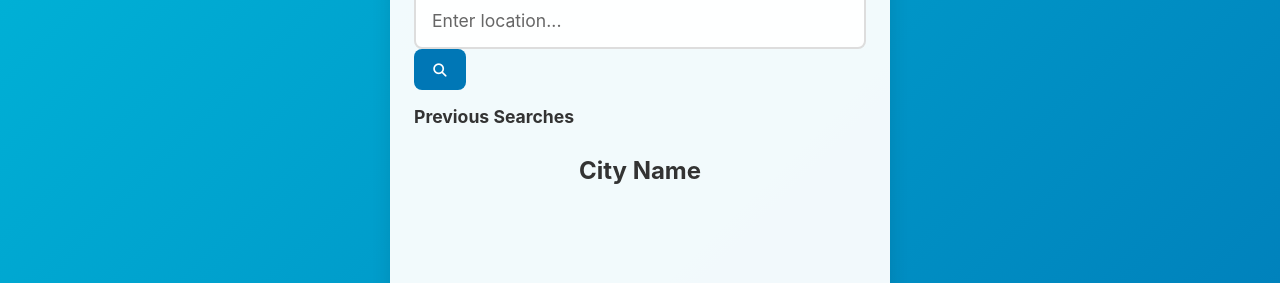
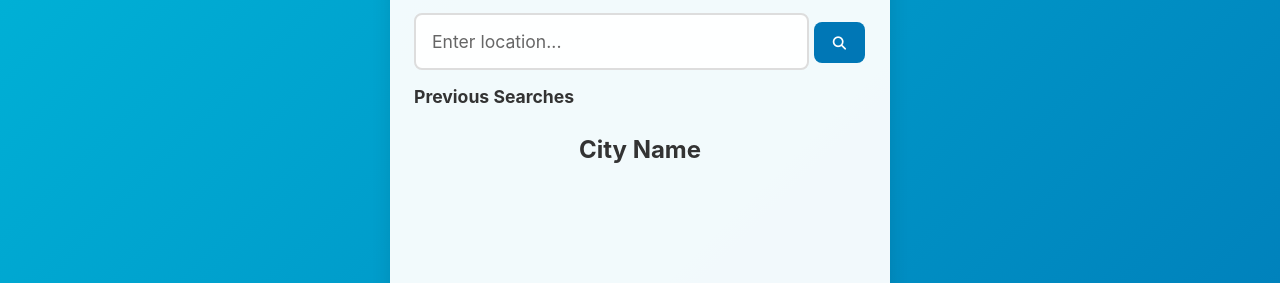
Before and after one commit to yonata83/weather-app, a plain HTML site: page index.html in a window 1280 px wide. Shown: the part 143-426 px from the top of the page. Drawn offline with Linux system fonts and the light colour scheme.

Commit message:
bug fix input search

```diff
--- a/styles.css
+++ b/styles.css
@@ -272,7 +272,7 @@ body {
 
 .search-box input {
     width: 100%;
-    max-width:495px;
+    max-width:395px;
     padding: 0.8rem;
     border: 2px solid var(--border-color);
     border-radius: 0.5rem;
@@ -721,6 +721,7 @@ body {
 
     .search-box input {
         width: 100%;
+        max-width:495px;
         padding: 1rem;
         font-size: 1rem;
     }
```
